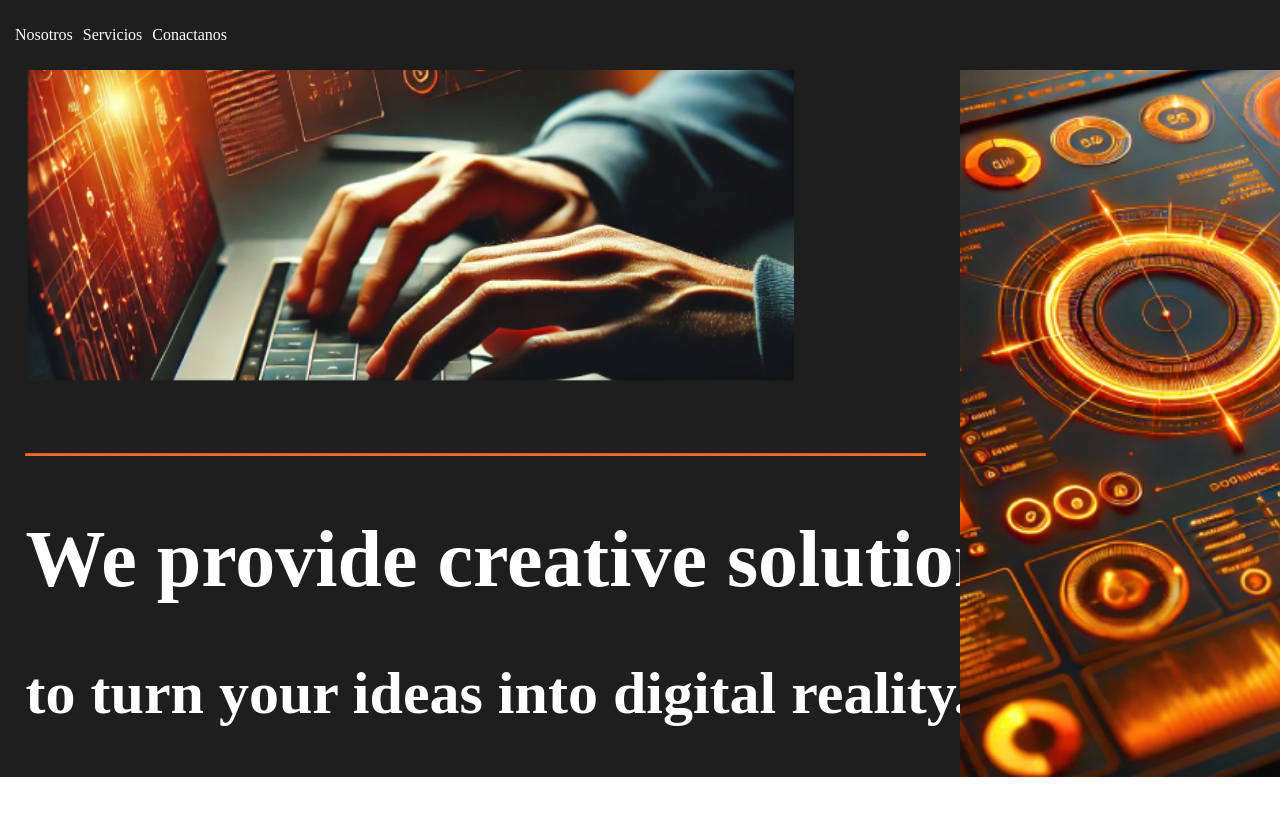
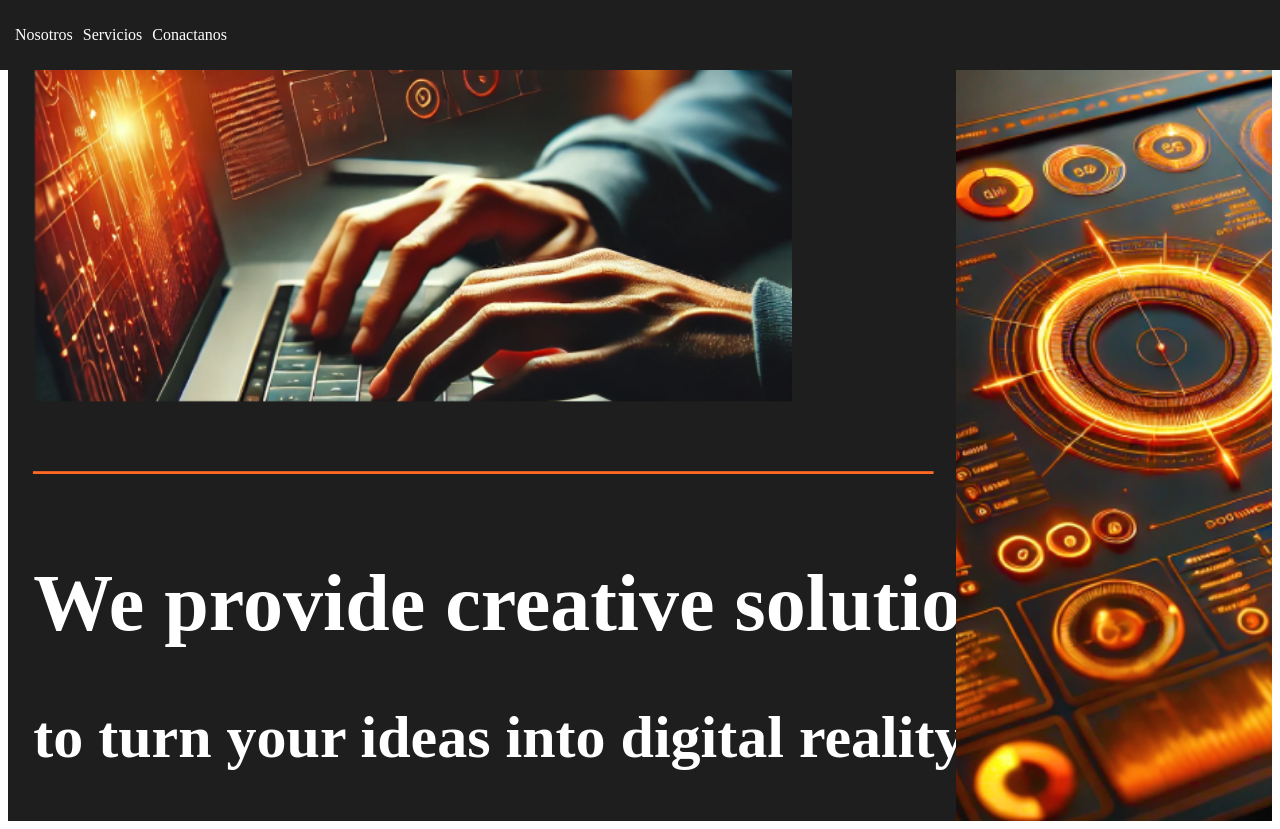
Before and after one commit to VmSoftwareSolution/WebSite_VM_SOFTWARE, an Angular app: page / in a window 1280 px wide. Before the commit the page ends 800 px from the top, so only its background shows below. Built offline with nearby package versions, Linux system fonts and the light colour scheme.

Commit message:
fix solution bug at module home

```diff
--- a/src/app/home/home.component.css
+++ b/src/app/home/home.component.css
@@ -1,8 +1,16 @@
+body, html {
+    margin: 0;
+    padding: 0;
+    width: 100%;
+    height: auto;
+    overflow-x: hidden;
+}
 .container {
-    position: fixed;
-    top: 0;
-    left: 0;
-    right: 0;
+    position: relative;
+    margin: 0;
+    padding: 0;
+    display: flex;
+    flex-direction: column;
     background-color: rgba(31, 30, 30, 1);
 }
 
--- a/src/app/home/home.component.html
+++ b/src/app/home/home.component.html
@@ -1,6 +1,12 @@
-<app-navbar></app-navbar>
-
-
+<app-navbar></app-navbar>S
+<!DOCTYPE html>
+<html lang="en">
+<head>
+  <meta charset="UTF-8">
+  <meta name="viewport" content="width=device-width, initial-scale=1.0">
+  <title>Document</title>
+</head>
+<body>
   <div class="container">
     <img src="images/home/Image-center-home.png" alt="Imagen izquierda" class="image-left">
     <h1 class="line">_____________________________________________</h1>
@@ -10,3 +16,7 @@
       <img src="images/home/Image-righ-home.png" alt="Imagen derecha" class="image-right">
     </div>
   </div>
+
+
+</body>
+</html>
```
Lines whose indentation alone changed are shown as unchanged.
